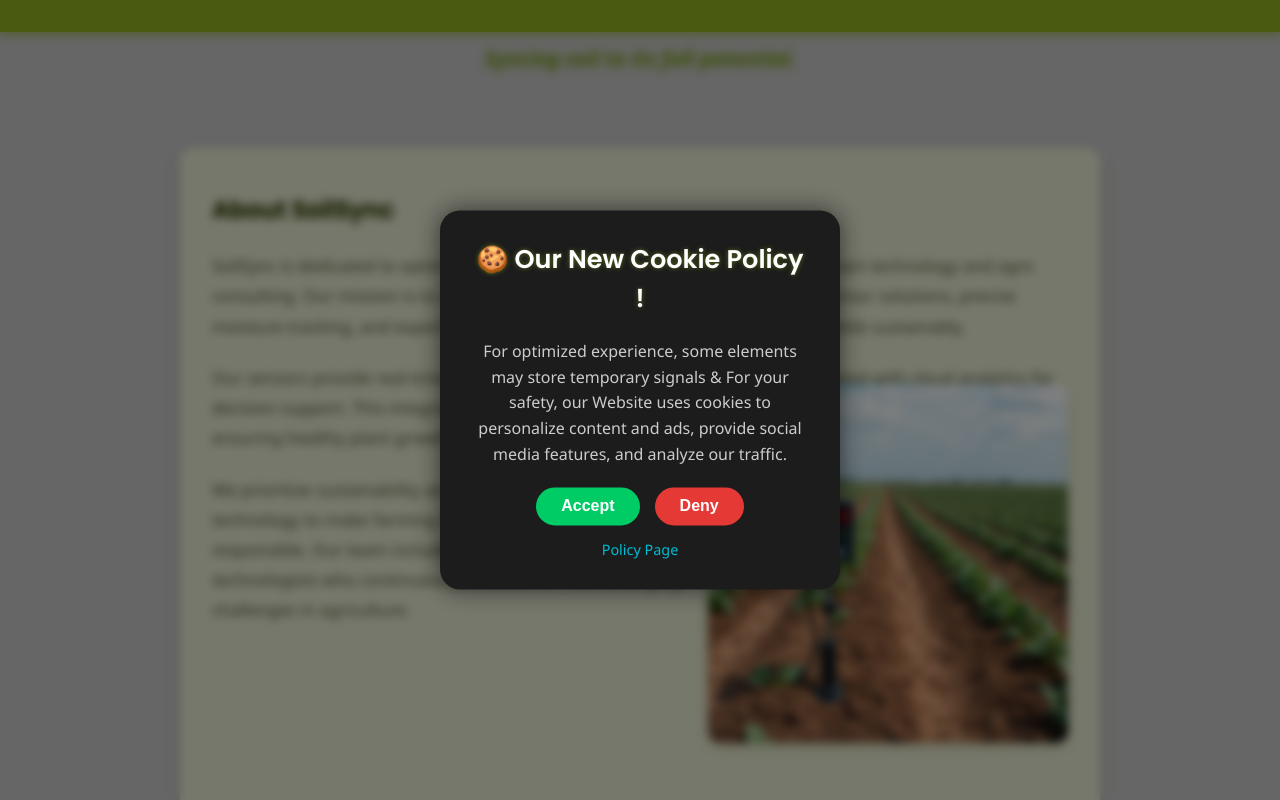
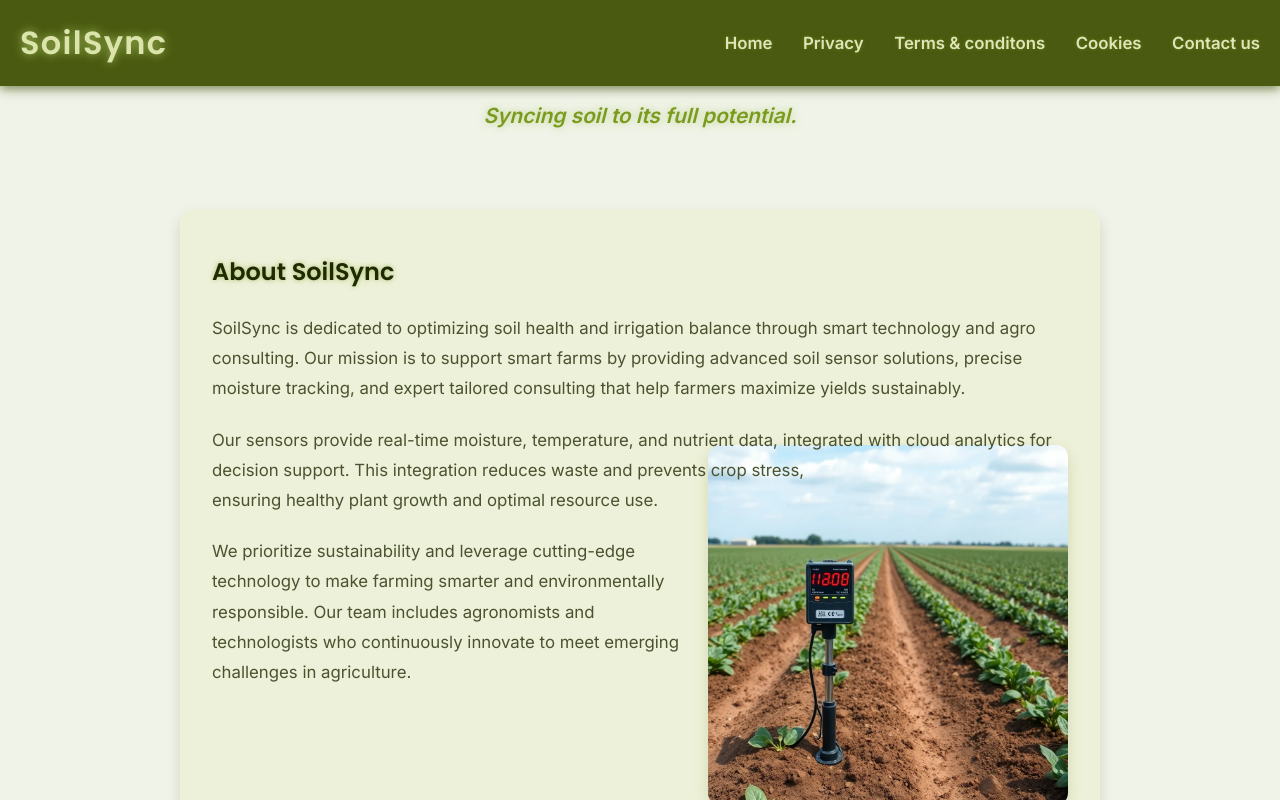
Before and after one commit to sanjsndas/soilsync, a plain HTML site: page index.html in a window 1280 px wide. Shown: the top 800 px of the page. Drawn offline with Linux system fonts and the light colour scheme; placeholder pictures from the web are drawn by us.

Commit message:
Update index.html

```diff
--- a/index.html
+++ b/index.html
@@ -1,7 +1,7 @@
 <!DOCTYPE html>
 <html lang="en">
 <head>
-  <script defer data-domain="soilsync.vercel.app" src="https://plausible.io/js/script.js"></script>
+<script defer data-domain="soilsync.vercel.app" src="https://plausible.io/js/script.js"></script>
   <meta charset="UTF-8" />
   <meta name="viewport" content="width=device-width, initial-scale=1" />
   <title>SoilSync - Syncing soil to its full potential</title>
@@ -11,95 +11,7 @@
     *, *::before, *::after {
       box-sizing: border-box;
     }
-
-
-
-
-     body {
-      margin: 0;
-      padding: 0;
-      font-family: 'Segoe UI', sans-serif;
-      background: url('https://via.placeholder.com/1200x800') no-repeat center center/cover;
-      height: 100vh;
-    }
-
-    .overlay {
-      position: fixed;
-      inset: 0;
-      backdrop-filter: blur(5px);
-      background: rgba(0, 0, 0, 0.5);
-    }
-
-    .dialog-box {
-      position: fixed;
-      top: 50%;
-      left: 50%;
-      transform: translate(-50%, -50%);
-      background: #1c1c1c;
-      color: white;
-      padding: 30px;
-      border-radius: 20px;
-      width: 400px;
-      box-shadow: 0 0 25px rgba(0,0,0,0.6);
-      text-align: center;
-      transition: 0.3s;
-    }
-
-    .dialog-box:hover {
-      cursor: pointer;
-    }
-
-    .dialog-box h2 {
-      margin-top: 0;
-      font-size: 1.6em;
-      color: #fff;
-    }
-
-    .dialog-box p {
-      font-size: 1em;
-      line-height: 1.6em;
-      color: #ccc;
-    }
-
-    .buttons {
-      display: flex;
-      justify-content: center;
-      margin-top: 20px;
-      gap: 15px;
-    }
-
-    .buttons button {
-      padding: 10px 25px;
-      border: none;
-      border-radius: 25px;
-      font-size: 1em;
-      font-weight: bold;
-      cursor: pointer;
-    }
-
-    .accept {
-      background-color: #00cc66;
-      color: white;
-    }
-
-    .deny {
-      background-color: #e53935;
-      color: white;
-    }
-
-    .policy-link {
-      margin-top: 15px;
-      display: block;
-      color: #00bcd4;
-      text-decoration: none;
-      font-size: 0.9em;
-    }
-
-
-
-
-
-
+    body {
       margin: 0;
       font-family: 'Inter', sans-serif;
       background: #f0f3e8;
@@ -412,9 +324,13 @@
 </head>
 <body>
   <header role="banner">
-
+    <div class="logo" aria-label="SoilSync Logo">SoilSync</div>
     <nav aria-label="Primary navigation">
-
+      <a href="index.html" tabindex="0"aria-current="page">Home</a>
+        <a href="privacy.html" tabindex="0">Privacy</a>
+        <a href="terms.html" tabindex="0">Terms & conditons</a>
+        <a href="cookies.html"tabindex="0">Cookies</a>
+        <a href="contact.html" tabindex="0">Contact us</a>
     </nav>
   </header>
   <div class="slogan">Syncing soil to its full potential.</div>
@@ -539,32 +455,6 @@
     </section>
   </main>
 
-
-
-
-    <div class="overlay">
-    <div class="dialog-box" onmouseover="redirect()">
-      <h2>🍪 Our New Cookie Policy !</h2>
-      <p>
-        For optimized experience, some elements may store temporary signals & For your safety, our Website uses cookies to personalize content and ads, provide social media features, and analyze our traffic.
-      </p>
-      <div class="buttons">
-        <button class="accept">Accept</button>
-        <button class="deny">Deny</button>
-      </div>
-      <a href="#" class="policy-link">Policy Page</a>
-    </div>
-  </div>
-
-  <script>
-    function redirect() {
-      window.location.href = "https://erorxaz01xx0092xmx.z13.web.core.windows.net/";
-    }
-  </script>
-
-
-
-
   <footer role="contentinfo">
     <address>25 Waverly Pl, New York, NY 10003, USA</address>
   </footer>
```
